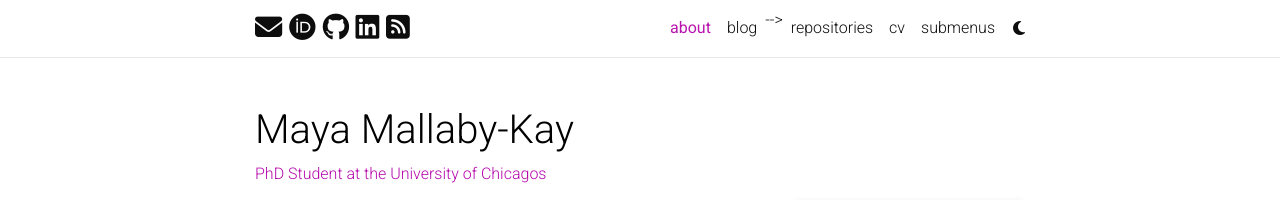
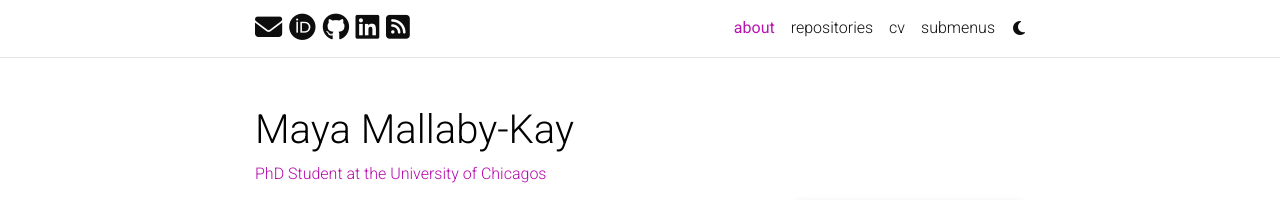
Before and after one commit to mayamkay/mayamkay.github.io, a Jekyll site: the page built from _pages/about.md, in a window 1280 px wide. Shown: the top 200 px of the page. Built offline with Jekyll 4.4.1, drawn with Linux system fonts in a browser that asks for light colours; full-size pictures stand in for the smaller copies a plugin makes; some web fonts are replaced; comment, search, counter and statistics services are not loaded; a style sheet for code colours, icons or effects is not loaded.

Commit message:
Update header.html

```diff
--- a/_includes/header.html
+++ b/_includes/header.html
@@ -51,16 +51,6 @@
                   {%- endif -%}
                 </a>
               </li>
-           <!--    {% if site.blog_nav_title %}
-              <!-- Blog -->
-              <li class="nav-item {% if page.url contains 'blog' %}active{% endif %}">
-                <a class="nav-link" href="{{ '/blog/' | relative_url }}">{{ site.blog_nav_title }}
-                  {%- if page.url contains 'blog' -%}
-                  <span class="sr-only">(current)</span>
-                  {%- endif -%}
-                </a>
-              </li>
-              {%- endif %} -->
 
               <!-- Other pages -->
               {%- assign sorted_pages = site.pages | sort: "nav_order" -%}
```
